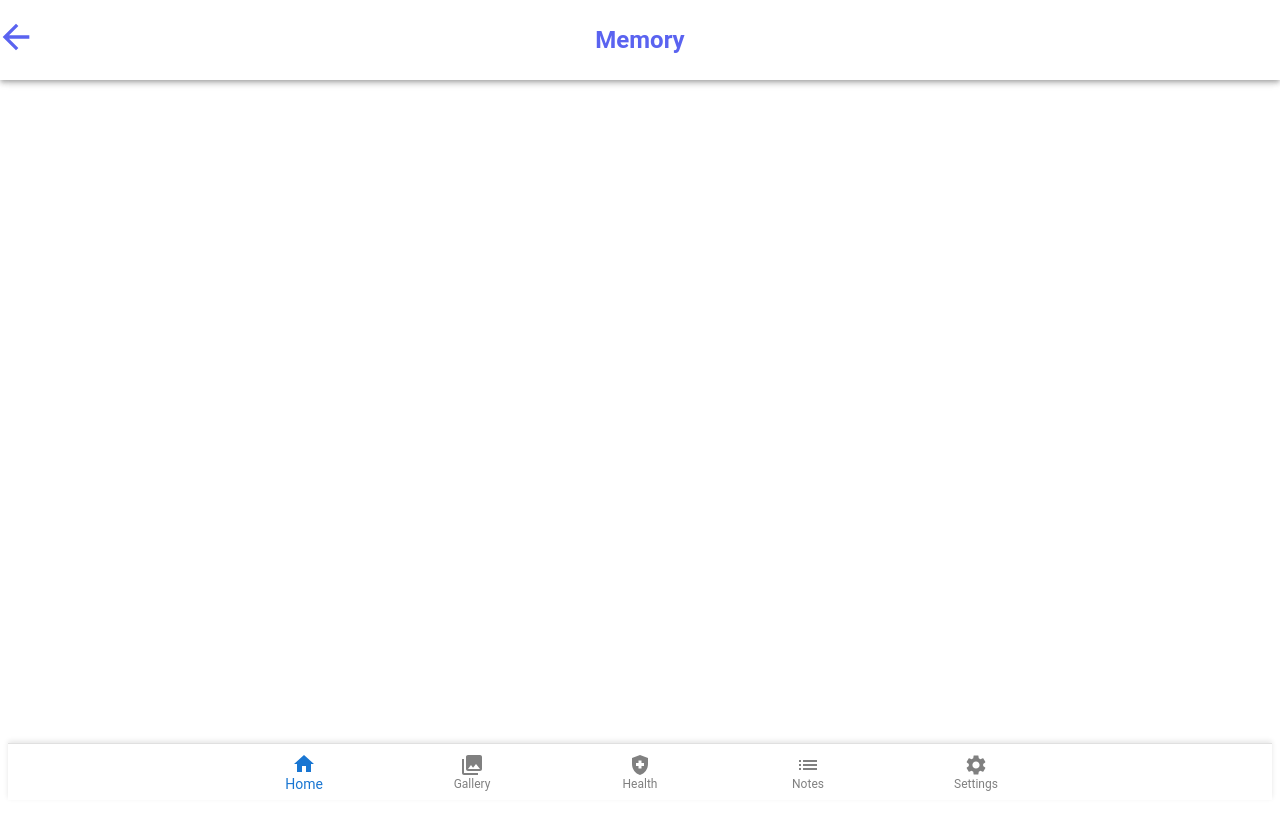
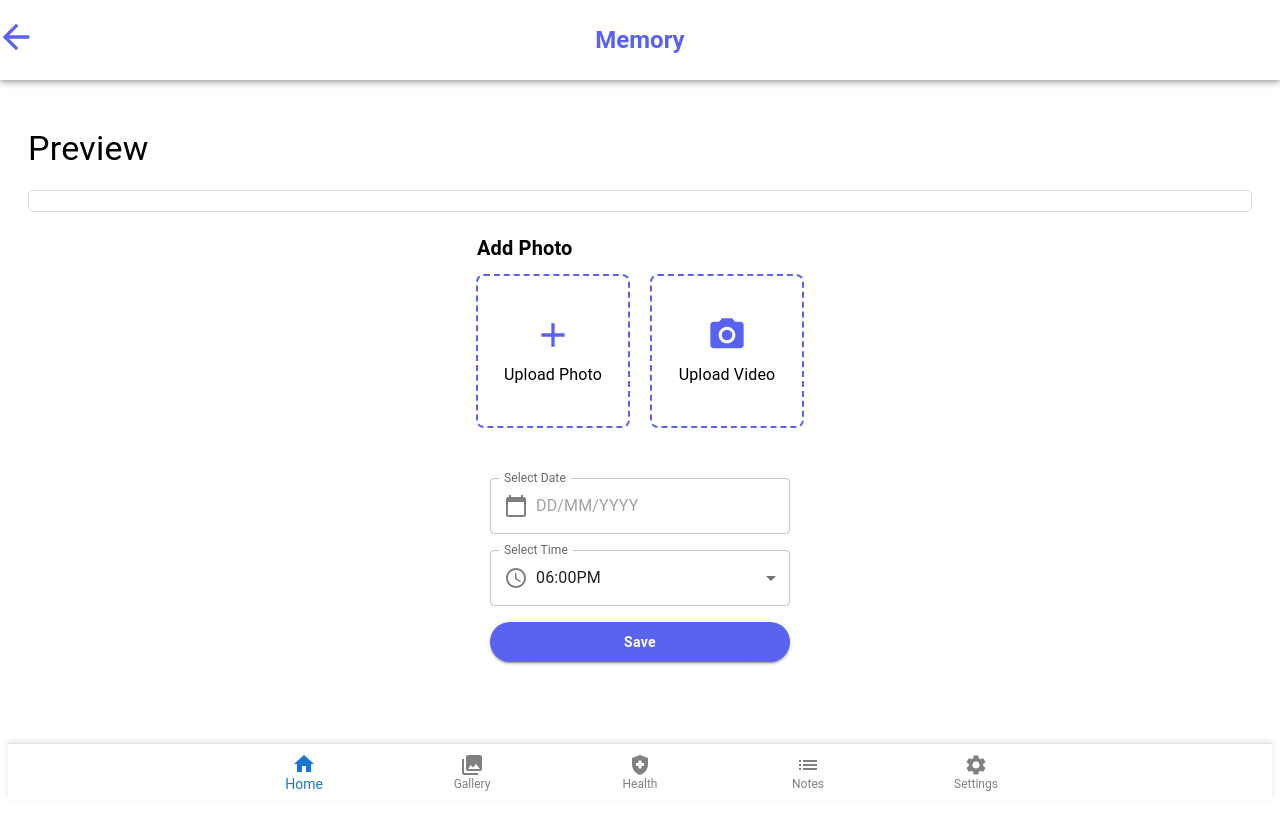
Before and after one commit to balajibhai/Tharika-app, a React (Create React App) app: page / in a window 1280 px wide. Both pictures are taken after a click on the button "Add New Memory". Built offline with nearby package versions, Linux system fonts and the light colour scheme.

Commit message:
upload photo and video, date time and save UI

```diff
--- a/src/App.tsx
+++ b/src/App.tsx
@@ -20,7 +20,9 @@ function App() {
   return (
     <ClickHandlerContext.Provider value={{ clickHandler }}>
       <AppStyle>
-        <Header navbuttonClick={navbuttonClick} />
+        <div>
+          <Header navbuttonClick={navbuttonClick} />
+        </div>
         <Component />
         <Footer />
       </AppStyle>
--- a/src/Atoms/CustomButton.tsx
+++ b/src/Atoms/CustomButton.tsx
@@ -5,16 +5,17 @@ import { ClickHandlerContext } from "../Context";
 import { PageNavID } from "../ComponentTypes";
 
 type CustomButtonProps = {
-  icon: keyof typeof ICON_MAP;
+  icon?: keyof typeof ICON_MAP;
   content: string;
 };
 
 const CustomButton = ({ icon, content }: CustomButtonProps) => {
   const { clickHandler } = useContext(ClickHandlerContext);
+  const iconComponent = icon && <Icon icon={icon} />;
   return (
     <Button
       variant="contained"
-      startIcon={<Icon icon={icon} />}
+      startIcon={iconComponent}
       sx={{
         backgroundColor: "#5A63F0", // Matches the purple color
         color: "white",
--- a/src/Atoms/DottedSquare.tsx
+++ b/src/Atoms/DottedSquare.tsx
@@ -1,28 +1,39 @@
-import React from "react";
+import React, { useRef } from "react";
 import { Box, Typography } from "@mui/material";
 import AddIcon from "@mui/icons-material/Add";
 import CameraAltIcon from "@mui/icons-material/CameraAlt";
+import { MediaType } from "../ComponentTypes";
 
-const DottedSquare = ({
-  icon,
-  label,
-}: {
+type DottedSquareProps = {
   icon: React.ReactNode;
+  onClick?: () => void;
   label: string;
-}) => {
+};
+
+type DottedSquaresProps = {
+  onFileUpload: (
+    event: React.ChangeEvent<HTMLInputElement>,
+    type: MediaType
+  ) => void;
+};
+
+const DottedSquare = (props: DottedSquareProps) => {
+  const { icon, onClick, label } = props;
   return (
     <Box
       sx={{
-        width: 150, // Set width of the square
-        height: 150, // Set height of the square
+        width: 150,
+        height: 150,
         display: "flex",
         flexDirection: "column",
         alignItems: "center",
         justifyContent: "center",
-        border: "2px dashed #5A63F0", // Dotted border color and thickness
-        borderRadius: "8px", // Slight border radius
-        margin: "10px", // Spacing between the squares
+        border: "2px dashed #5A63F0",
+        borderRadius: "8px",
+        margin: "10px",
+        cursor: "pointer",
       }}
+      onClick={onClick}
     >
       {icon}
       <Typography variant="body1" sx={{ marginTop: 1 }}>
@@ -32,16 +43,44 @@ const DottedSquare = ({
   );
 };
 
-const DottedSquares = () => {
+const DottedSquares = (props: DottedSquaresProps) => {
+  const { onFileUpload } = props;
+  const inputFileRef = useRef<HTMLInputElement | null>(null);
+
+  const handlePhotoClick = () => {
+    if (inputFileRef.current) {
+      inputFileRef.current.accept = "image/*";
+      inputFileRef.current.click();
+    }
+  };
+
+  const handleVideoClick = () => {
+    if (inputFileRef.current) {
+      inputFileRef.current.accept = "video/*";
+      inputFileRef.current.click();
+    }
+  };
+
   return (
     <Box sx={{ display: "flex", justifyContent: "center" }}>
       <DottedSquare
         icon={<AddIcon sx={{ fontSize: 40, color: "#5A63F0" }} />}
         label="Upload Photo"
+        onClick={handlePhotoClick}
       />
       <DottedSquare
         icon={<CameraAltIcon sx={{ fontSize: 40, color: "#5A63F0" }} />}
-        label="Camera"
+        label="Upload Video"
+        onClick={handleVideoClick}
+      />
+      <input
+        style={{ display: "none" }}
+        ref={inputFileRef}
+        type="file"
+        onChange={(event) => {
+          const isPhoto = inputFileRef.current?.accept === "image/*";
+          onFileUpload(event, isPhoto ? MediaType.PHOTO : MediaType.VIDEO);
+        }}
       />
     </Box>
   );
--- a/src/ComponentTypes.ts
+++ b/src/ComponentTypes.ts
@@ -12,3 +12,8 @@ export const PageNavComp = {
   [PageNavID.MEMORY]: AddMemory,
   [PageNavID.HOME]: Home,
 };
+
+export enum MediaType {
+  PHOTO = "photo",
+  VIDEO = "video",
+}
--- /dev/null
+++ b/src/Molecules/DateTimePicker.tsx
@@ -0,0 +1,89 @@
+import React, { useState } from "react";
+import { TextField, Box, MenuItem, InputAdornment } from "@mui/material";
+import AccessTimeIcon from "@mui/icons-material/AccessTime";
+import CalendarTodayIcon from "@mui/icons-material/CalendarToday";
+import CustomButton from "../Atoms/CustomButton";
+
+function DateTimePicker() {
+  const [time, setTime] = useState<string>("06:00PM");
+
+  const times = [
+    "06:00AM",
+    "07:00AM",
+    "08:00AM",
+    "09:00AM",
+    "10:00AM",
+    "11:00AM",
+    "12:00PM",
+    "01:00PM",
+    "02:00PM",
+    "03:00PM",
+    "04:00PM",
+    "05:00PM",
+    "06:00PM",
+    "07:00PM",
+    "08:00PM",
+    "09:00PM",
+  ];
+
+  const handleTimeChange = (event: React.ChangeEvent<HTMLInputElement>) => {
+    setTime(event.target.value);
+  };
+
+  return (
+    <Box
+      sx={{
+        display: "flex",
+        flexDirection: "column",
+        gap: 2,
+        width: "300px",
+        margin: "0 auto",
+        mt: 5,
+      }}
+    >
+      <TextField
+        label="Select Date"
+        placeholder="DD/MM/YYYY"
+        slotProps={{
+          input: {
+            startAdornment: (
+              <InputAdornment position="start">
+                <CalendarTodayIcon sx={{ color: "gray" }} />
+              </InputAdornment>
+            ),
+          },
+        }}
+        variant="outlined"
+        fullWidth
+      />
+
+      <TextField
+        label="Select Time"
+        value={time}
+        onChange={handleTimeChange}
+        slotProps={{
+          input: {
+            startAdornment: (
+              <InputAdornment position="start">
+                <AccessTimeIcon sx={{ color: "gray" }} />
+              </InputAdornment>
+            ),
+          },
+        }}
+        variant="outlined"
+        fullWidth
+        select
+      >
+        {times.map((timeOption) => (
+          <MenuItem key={timeOption} value={timeOption}>
+            {timeOption}
+          </MenuItem>
+        ))}
+      </TextField>
+
+      <CustomButton content="Save" />
+    </Box>
+  );
+}
+
+export default DateTimePicker;
--- /dev/null
+++ b/src/Molecules/PreviewSection.tsx
@@ -0,0 +1,102 @@
+import { useRef } from "react";
+import ReactPlayer from "react-player";
+import {
+  Box,
+  Typography,
+  Card,
+  CardHeader,
+  CardMedia,
+  IconButton,
+} from "@mui/material";
+import DeleteIcon from "@mui/icons-material/Delete";
+import { MediaType } from "../ComponentTypes";
+
+type MediaItem = {
+  id: string;
+  type: MediaType;
+  url: string;
+};
+
+type PreviewSectionProps = {
+  mediaList: MediaItem[];
+  handleDelete: (id: string) => void;
+};
+
+const PreviewSection = (props: PreviewSectionProps) => {
+  const { handleDelete, mediaList } = props;
+  const scrollRef = useRef<HTMLDivElement | null>(null);
+
+  const isInView = (element: HTMLDivElement | null): boolean => {
+    if (!element) return false;
+    const bounding = element.getBoundingClientRect();
+    return (
+      bounding.top >= 0 &&
+      bounding.bottom <=
+        (window.innerHeight || document.documentElement.clientHeight)
+    );
+  };
+
+  return (
+    <Box sx={{ padding: "20px" }}>
+      <Typography variant="h4" sx={{ marginBottom: "20px" }}>
+        Preview
+      </Typography>
+      <Box
+        ref={scrollRef}
+        sx={{
+          maxHeight: "400px",
+          overflowY: "auto",
+          border: "1px solid #ddd",
+          padding: "10px",
+          borderRadius: "5px",
+        }}
+      >
+        {mediaList.map((item) => (
+          <Card
+            key={item.id}
+            sx={{
+              marginBottom: "20px",
+              boxShadow: "none",
+              border: "1px solid #ddd",
+              borderRadius: "8px",
+            }}
+          >
+            <CardHeader
+              title="Jenny Watson"
+              action={
+                <IconButton
+                  aria-label="delete"
+                  onClick={() => handleDelete(item.id)}
+                >
+                  <DeleteIcon />
+                </IconButton>
+              }
+            />
+            {item.type === MediaType.PHOTO ? (
+              <CardMedia
+                component="img"
+                height="200"
+                image={item.url}
+                alt="Uploaded"
+                sx={{ borderRadius: "5px" }}
+              />
+            ) : (
+              <Box sx={{ position: "relative", paddingTop: "56.25%" }}>
+                <ReactPlayer
+                  url={item.url}
+                  playing={isInView(scrollRef.current)}
+                  controls
+                  width="100%"
+                  height="100%"
+                  style={{ position: "absolute", top: 0, left: 0 }}
+                />
+              </Box>
+            )}
+          </Card>
+        ))}
+      </Box>
+    </Box>
+  );
+};
+
+export default PreviewSection;
--- a/src/Organisms/AddMemory.tsx
+++ b/src/Organisms/AddMemory.tsx
@@ -1,5 +1,68 @@
+import React, { useState } from "react";
+import DottedSquares from "../Atoms/DottedSquare";
+import Text from "../Atoms/Text";
+import DateTimePicker from "../Molecules/DateTimePicker";
+import PreviewSection from "../Molecules/PreviewSection";
+import { MediaType } from "../ComponentTypes";
+
+interface MediaItem {
+  id: string;
+  url: string;
+  type: MediaType;
+}
+
 const AddMemory = () => {
-  return <div style={{ height: "100vh" }}>AddMemory</div>;
+  const [mediaList, setMediaList] = useState<MediaItem[]>([]);
+
+  const handleFileUpload = (
+    event: React.ChangeEvent<HTMLInputElement>,
+    type: MediaType
+  ) => {
+    const files = event.target.files;
+    if (files) {
+      const newMedia: MediaItem[] = Array.from(files).map((file) => ({
+        id: file.name,
+        type,
+        url: URL.createObjectURL(file),
+      }));
+      setMediaList((prev) => [...prev, ...newMedia]);
+    }
+  };
+
+  const handleDelete = (id: string) => {
+    setMediaList((prev) => prev.filter((item) => item.id !== id));
+  };
+
+  return (
+    <div
+      style={{
+        display: "flex",
+        flexDirection: "column",
+        height: "100vh",
+        paddingTop: "100px",
+      }}
+    >
+      <PreviewSection mediaList={mediaList} handleDelete={handleDelete} />
+      <div
+        style={{
+          display: "flex",
+          justifyContent: "center",
+        }}
+      >
+        <div
+          style={{
+            width: "326px",
+          }}
+        >
+          <Text content="Add Photo" variant="h6" sx={{ fontWeight: "bold" }} />
+        </div>
+      </div>
+      <div>
+        <DottedSquares onFileUpload={handleFileUpload} />
+      </div>
+      <DateTimePicker />
+    </div>
+  );
 };
 
 export default AddMemory;
```
